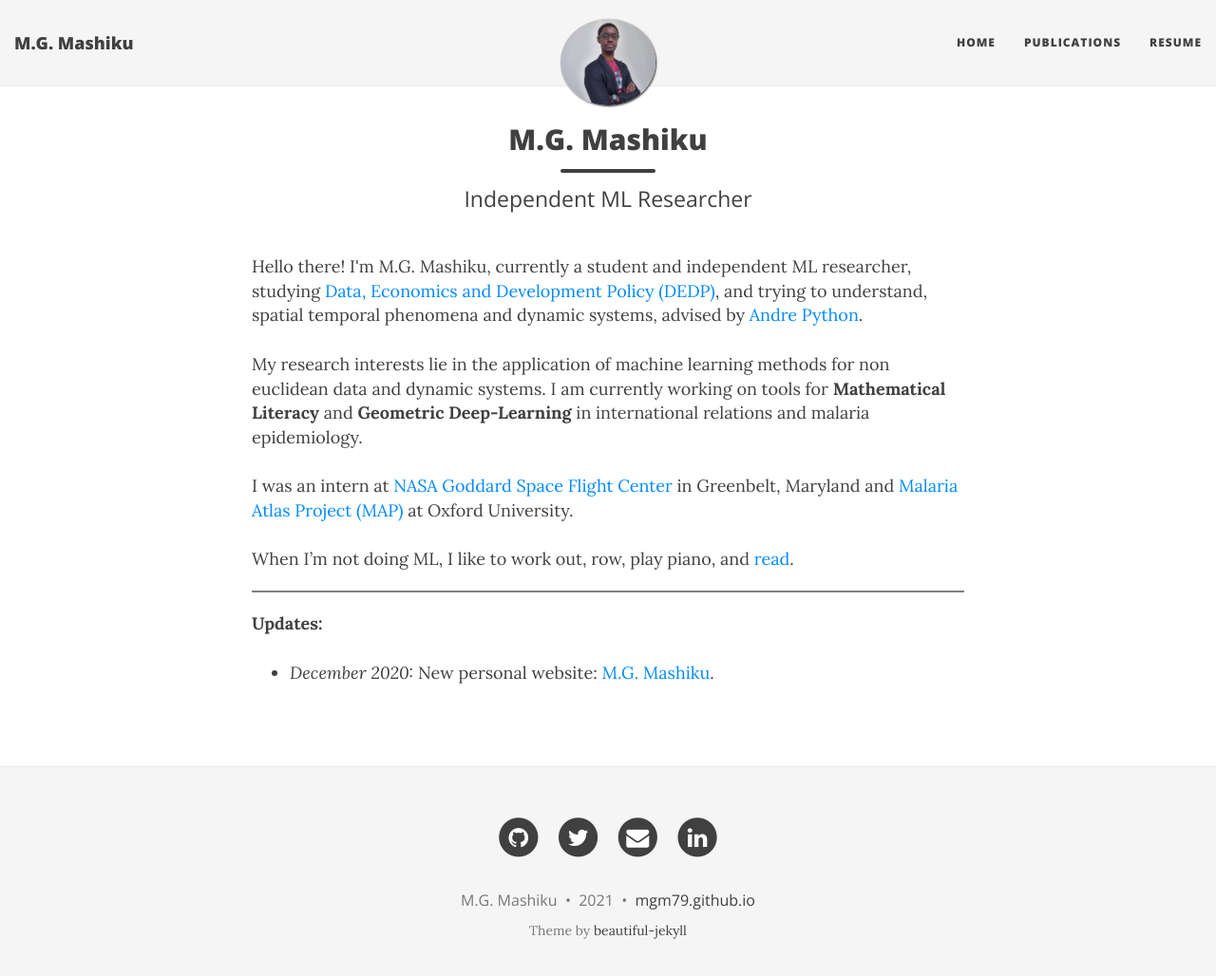
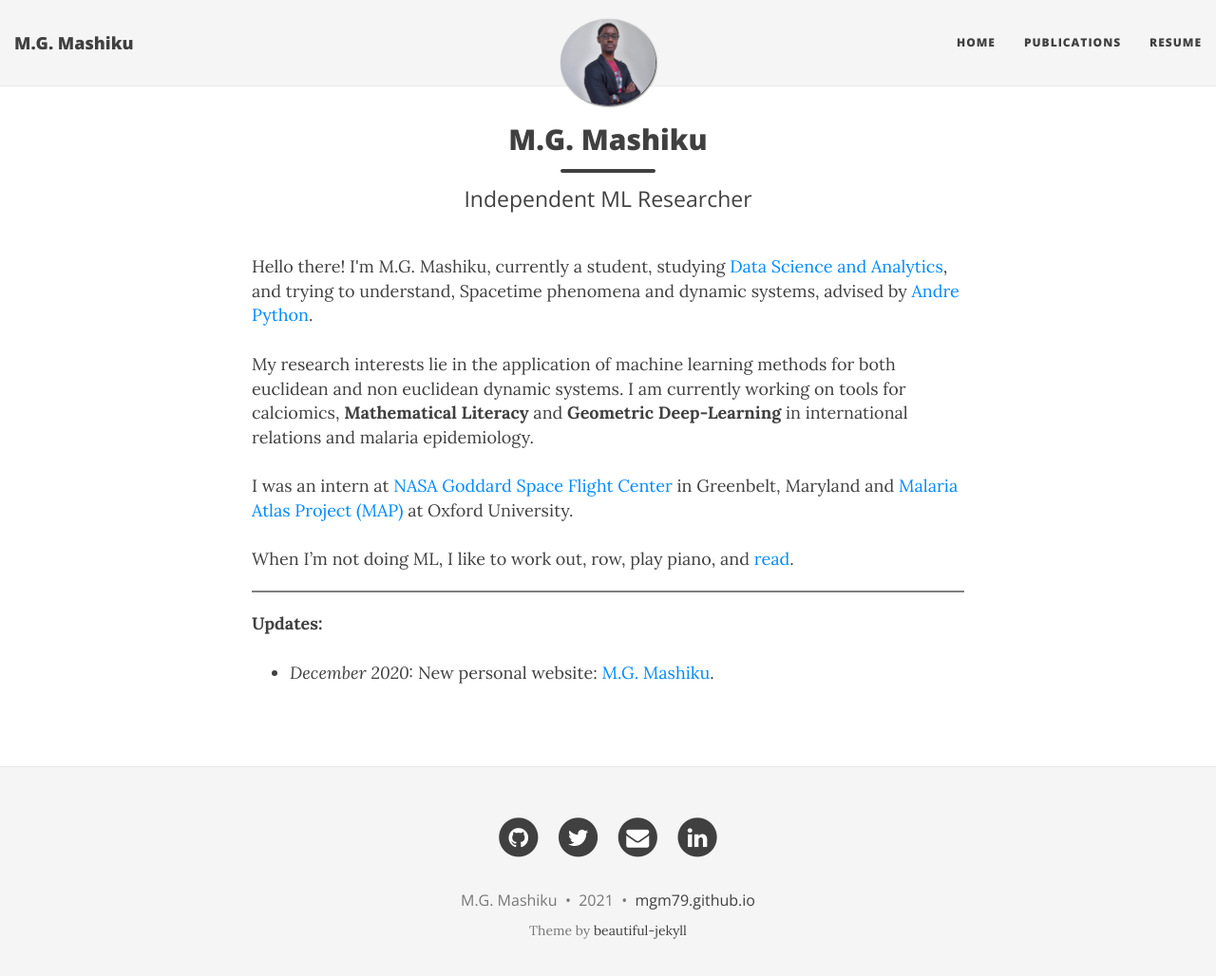
Before and after one commit to mgm79/mgm79.github.io, a Jekyll site: the page built from index.html, in a window 1280 px wide and 1041 px high. Shown: the top 1028 px of the window at 95% size. Built offline with Jekyll 4.4.1, drawn with Linux system fonts in a browser that asks for light colours; nearby versions of some CDN libraries; the list of posts is cut into pages by our own code.

Commit message:
Update index.html
Changed text

```diff
--- a/index.html
+++ b/index.html
@@ -5,9 +5,9 @@
 use-site-title: true
 ---
 
-<br>Hello there! I'm M.G. Mashiku, currently a student and independent ML researcher, studying <a href="https://micromasters.mit.edu/dedp/">Data, Economics and Development Policy (DEDP)</a>, and trying to understand, spatial temporal phenomena and dynamic systems, advised by <a href="https://sites.google.com/view/andrepython">Andre Python</a>.<br><br>
+<br>Hello there! I'm M.G. Mashiku, currently a student, studying <a href="https://en.wikipedia.org/wiki/Data_science">Data Science and Analytics</a>, and trying to understand, Spacetime phenomena and dynamic systems, advised by <a href="https://sites.google.com/view/andrepython">Andre Python</a>.<br><br>
 
-My research interests lie in the application of machine learning methods for non euclidean data and dynamic systems. I am currently working on tools for <b>Mathematical Literacy</b> and <b>Geometric Deep-Learning</b> in international relations and malaria epidemiology.<br><br>
+My research interests lie in the application of machine learning methods for both euclidean and non euclidean dynamic systems. I am currently working on tools for calciomics, <b>Mathematical Literacy</b> and <b>Geometric Deep-Learning</b> in international relations and malaria epidemiology.<br><br>
 
 I was an intern at <a href="https://www.nasa.gov/goddard">NASA Goddard Space Flight Center</a> in Greenbelt, Maryland and <a href="https://malariaatlas.org/group/geospatial-risk-stratification-elimination-mapping/">Malaria Atlas Project (MAP)</a> at Oxford University.<br><br>
 
```
